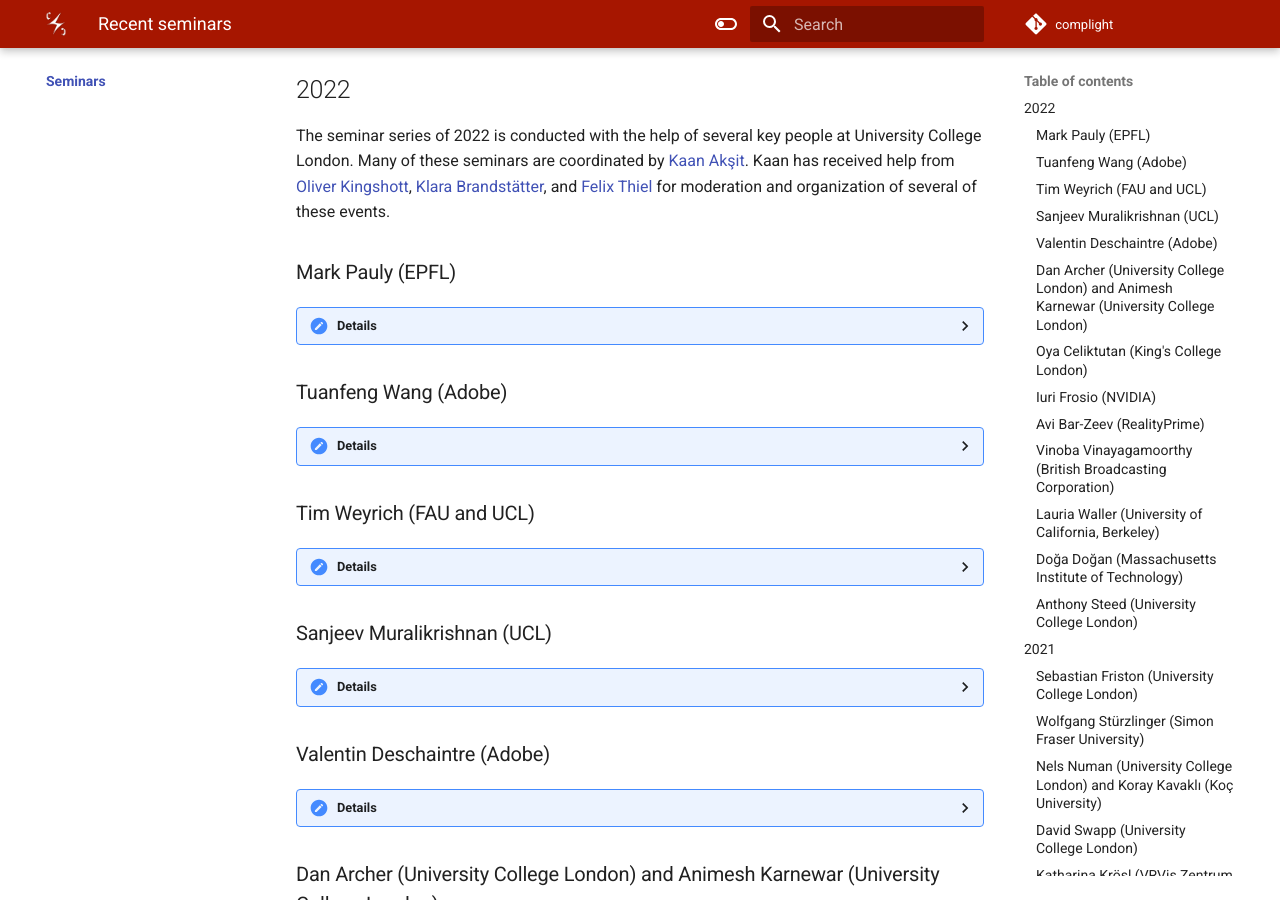
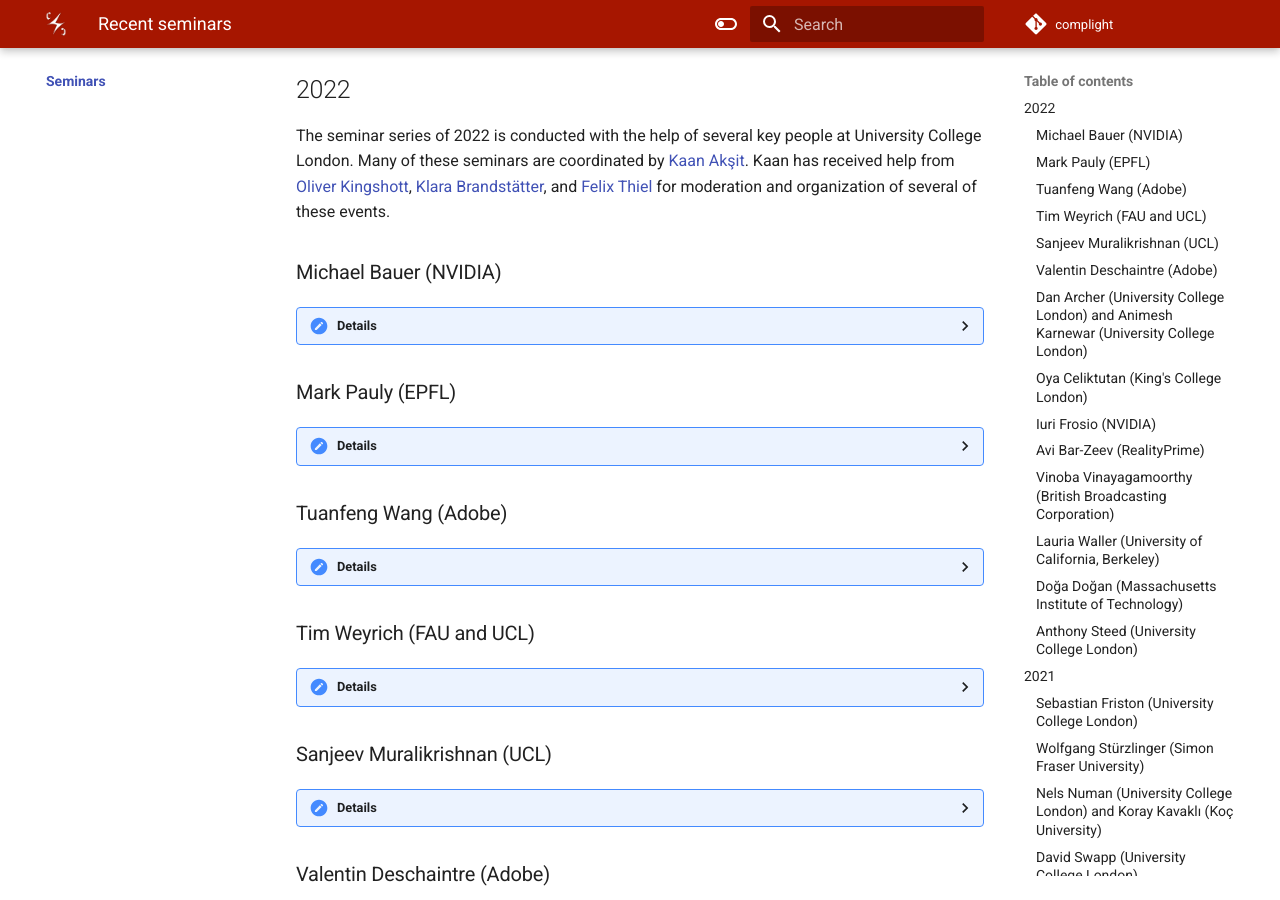
Before and after one commit to complight/complight.github.io, an MkDocs documentation site: the page built from docs/seminars/index.md, in a window 1280 px wide and 900 px high, scrolled down 469 px. Built offline with MkDocs 1.6.1 and Material for MkDocs 9.7.7, drawn with Linux system fonts in a browser that asks for light colours; some of the changed text lies outside the part shown.

Commit message:
Updating seminars page.

```diff
--- a/docs/seminars/index.md
+++ b/docs/seminars/index.md
@@ -10,6 +10,18 @@ Overall, seminars are a blend of internal and external presenters.
 The seminar series of 2022 is conducted with the help of several key people at University College London.
 Many of these seminars are coordinated by [Kaan Akşit](https://kaanaksit.com).
 Kaan has received help from [Oliver Kingshott](http://oliver.kingshott.com/), [Klara Brandstätter](https://www.linkedin.com/in/klara-brandst%C3%A4tter-79b72820b?lipi=urn%3Ali%3Apage%3Ad_flagship3_profile_view_base_contact_details%3BxbCdu1E4RmWqTPAsdCipMw%3D%3D), and [Felix Thiel](https://www.linkedin.com/in/felix-thiel-97a22215a?lipi=urn%3Ali%3Apage%3Ad_flagship3_profile_view_base_contact_details%3BGgHpsDNOTWeGPFWcUC5M6A%3D%3D) for moderation and organization of several of these events.
+
+### Michael Bauer (NVIDIA)
+??? Details
+    **Date:**
+    25th May 2022
+
+    **Presenter:** Michael Bauer, Principal Scientist at NVIDIA
+
+    **Title:** Running Unmodified NumPy Programs on Hundreds of GPUs with cuNumeric
+
+    **Watch:** [Recording (Password protected)](https://liveuclac-my.sharepoint.com/:v:/g/personal/ucackak_ucl_ac_uk/EesFeWu0PvBJlHe-Syn3mwABKPR9Bg95unz1CgsGyrtzMw?e=dItZ1f)
+
 
 ### Mark Pauly (EPFL)
 ??? Details
```
